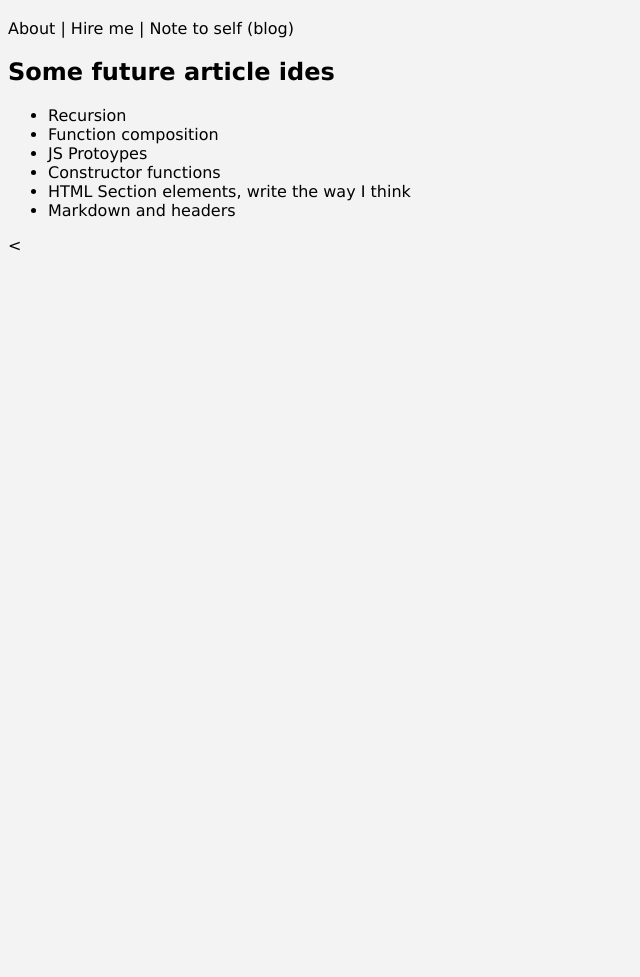
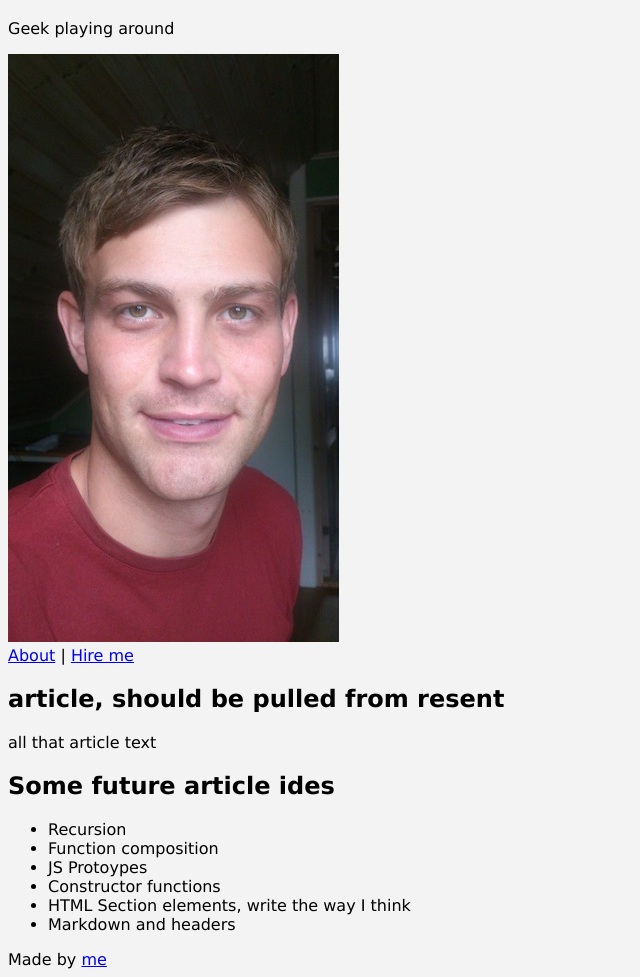
Before and after one commit to pirfalt/pirfalt.github.io, a plain HTML site: page index.html in a window 1280 px wide. Shown: the part 62-1039 px from the top of the page, without its empty margins (0-640 px from the left). Before the commit the page ends 800 px from the top, so only its background shows below. Drawn offline with Linux system fonts and the light colour scheme.

```diff
--- a/about.html
+++ b/about.html
@@ -3,9 +3,34 @@
 <head>
 	<title>Emil Pirfält</title>
 
-  <link href="assets/style.css" rel="stylesheet" />
+	<link href="assets/style.css" rel="stylesheet" />
 </head>
 <body>
-	<h1>about</h1>
+
+	<header>
+		<h1>Emil Pirfält</h1>
+		<p>Geek playing around</p>
+		<img src="assets/images/profile.jpg">
+	</header>
+
+	<nav>
+		<a href="about">About</a>
+		|
+		<a href="hire-me">Hire me</a>
+	</nav>
+
+	<div id="main">
+
+		<article>
+			<h1>Aboutpage</h1>
+		</article>
+
+	</div>
+
+	<footer>
+		Made by <a href="mailto:emil@pirfalt.se">me</a>
+	</footer>
+
+	<script src="assets/script.js"></script>
 </body>
 </html>
--- a/index.html
+++ b/index.html
@@ -6,15 +6,25 @@
   <link href="assets/style.css" rel="stylesheet" />
 </head>
 <body>
+
+	<header>
 		<h1>Emil Pirfält</h1>
+		<p>Geek playing around</p>
+		<img src="assets/images/profile.jpg">
+	</header>
 
 	<nav>
-		About
+		<a href="about">About</a>
 		|
-		Hire me
-		|
-		Note to self (blog)
+		<a href="hire-me">Hire me</a>
 	</nav>
+
+	<div id="main">
+
+		<article>
+			<h1>article, should be pulled from resent</h1>
+			<p>all that article text</p>
+		</article>
 
 		<section>
 			<h2>Some future article ides</h2>
@@ -28,7 +38,11 @@
 			</ul>
 		</section>
 
-	<
+	</div>
+
+	<footer>
+		Made by <a href="mailto:emil@pirfalt.se">me</a>
+	</footer>
 
   <script src="assets/script.js"></script>
 </body>
```
Also changed, not shown: hire-me.html (+25 -1 lines), post/index.html (deleted, +0 -14 lines), assets/images/profile.jpg (added). Lines whose indentation alone changed are shown as unchanged.
